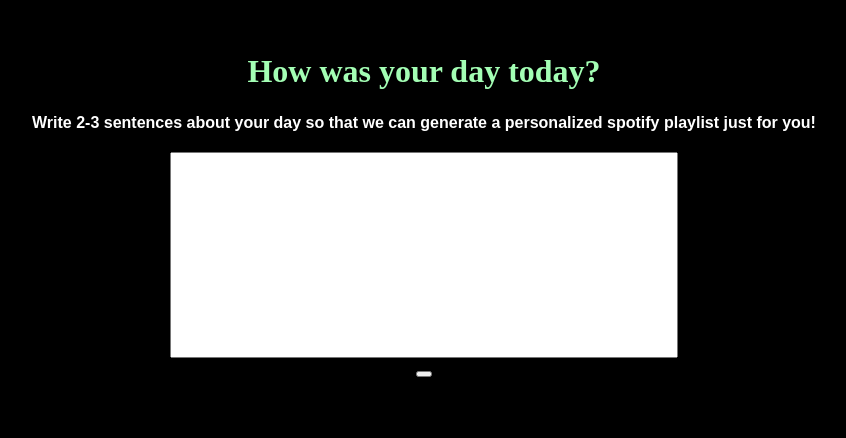
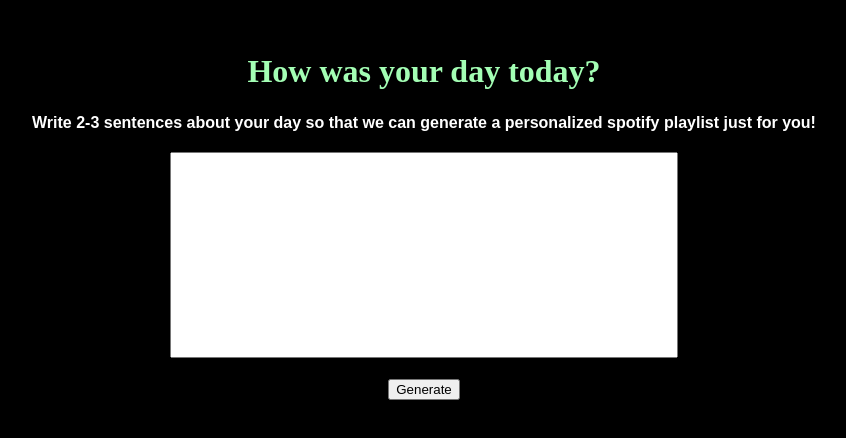
Before and after one commit to elise-green/cmd-f-hackathon-2023, a React (Create React App) app in the folder frontend/: page / in a window 1280 px wide. Shown: the part 128-566 px from the top of the page, without its empty margins (296-1142 px from the left). Built offline with nearby package versions, Linux system fonts and the light colour scheme.

Commit message:
Added button to generate

```diff
--- a/frontend/src/Components/first-panel.js
+++ b/frontend/src/Components/first-panel.js
@@ -1,6 +1,7 @@
 import React from 'react'
 import "./first-panel.css"
 import { useState, useEffect } from "react"
+import { useNavigate } from "react"
 
 function Intro() {
     return (
@@ -19,7 +20,10 @@
         style={{ width: '500px', height: '200px' }}
       />
             </form>
-            <button></button>
+            <br />
+            <button
+                onClick={() =>  window.location.href='/second-panel'}>
+                Generate</button>
       </div>
     )
   }
```
